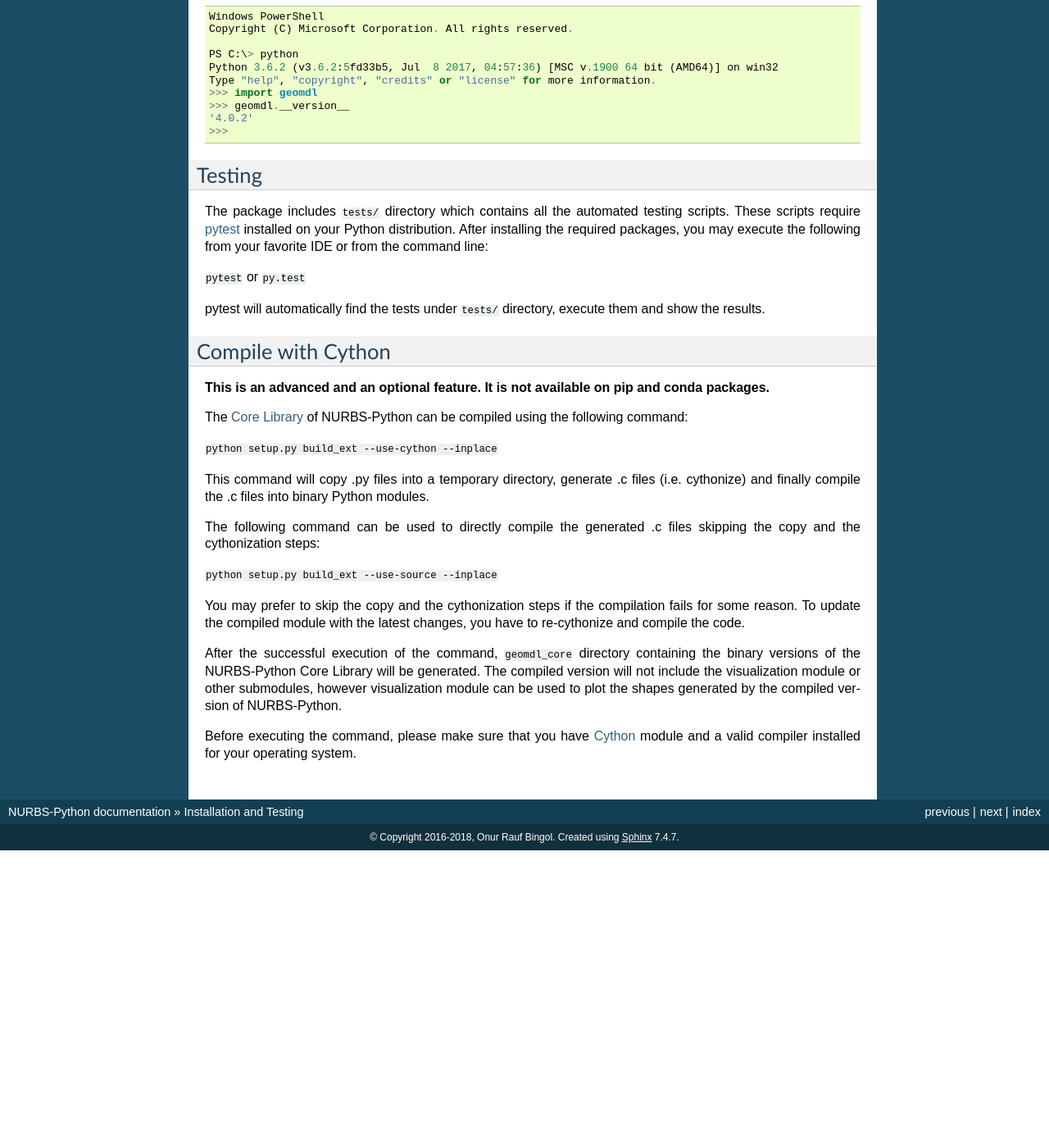
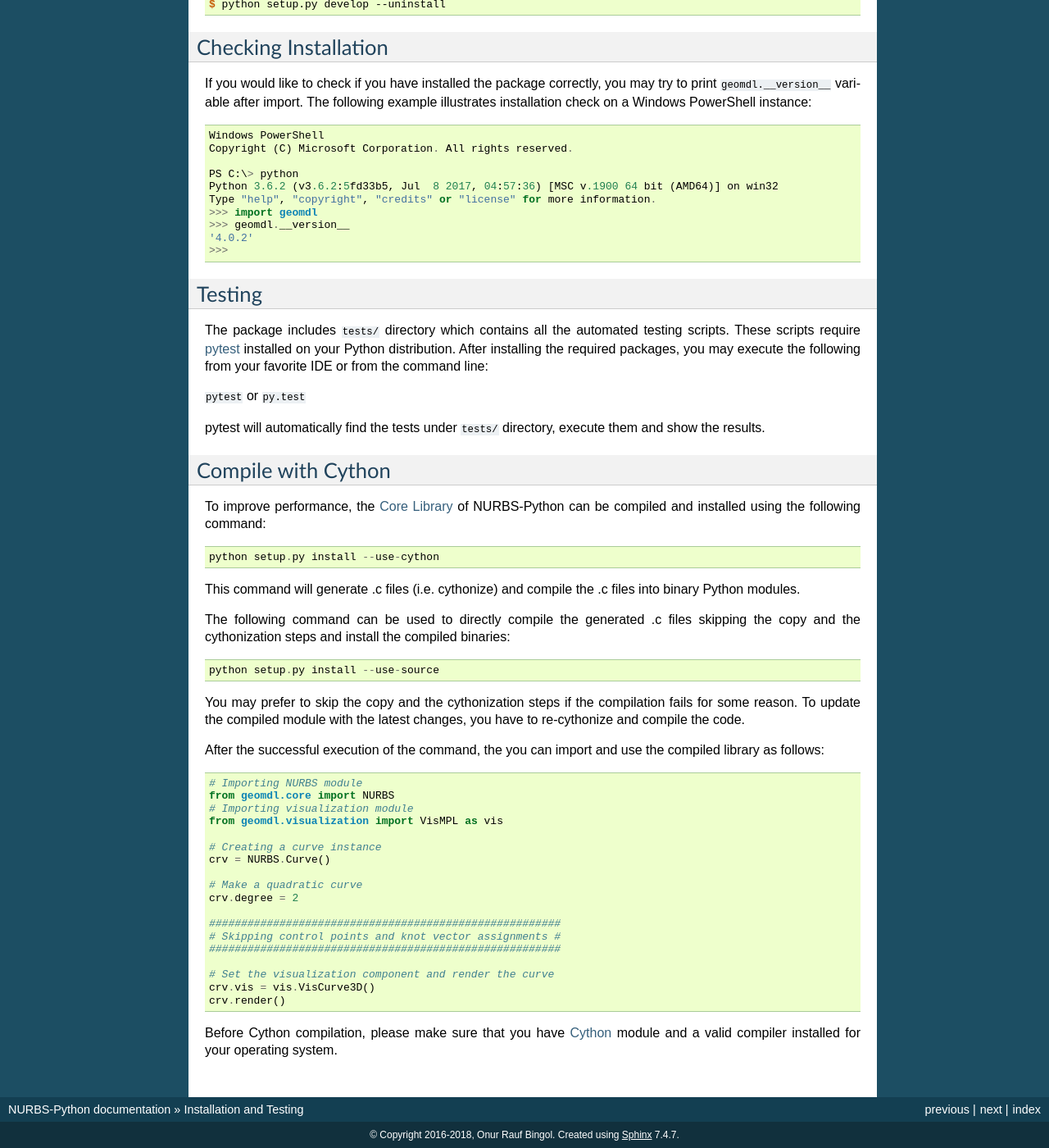
Before and after one commit to orbingol/NURBS-Python, a Sphinx documentation site: the page built from docs/install.rst, in a window 1280 px wide and 1400 px high, scrolled down 1282 px. Shown: the whole window at 82% size. Built offline with Sphinx 7.4.7, drawn with Linux system fonts in a browser that asks for light colours; formulas are drawn with MathJax 3; before the commit the page ends 2319 px from its top, so only the background shows below that; some of the changed text lies outside the part shown.

Commit message:
Update cython-compiled module docs

```diff
--- a/docs/install.rst
+++ b/docs/install.rst
@@ -11,11 +11,16 @@ Install via Pip
 The easiest method to install/upgrade NURBS-Python is using `pip <https://pip.pypa.io/en/stable/>`_. The following
 commands will download and install NURBS-Python from `Python Package Index <https://pypi.org/project/geomdl>`_.
 
-``pip install geomdl``
+.. code-block:: console
+
+    $ pip install geomdl
 
 Upgrading to the latest version:
 
-``pip install geomdl --upgrade``
+
+.. code-block:: console
+
+    $ pip install geomdl --upgrade
 
 Install via Conda
 =================
@@ -25,11 +30,15 @@ NURBS-Python can also be installed/upgraded via `conda <https://conda.io/>`_ pac
 
 To install:
 
-``conda install -c orbingol geomdl``
+.. code-block:: console
+
+    $ conda install -c orbingol geomdl
 
 To upgrade:
 
-``conda upgrade -c orbingol geomdl``
+.. code-block:: console
+
+    $ conda upgrade -c orbingol geomdl
 
 If you are experiencing problems with this method, you can try to upgrade ``conda`` package itself before
 installing the NURBS-Python library.
@@ -42,21 +51,33 @@ The initial step of the manual install is cloning the repository via ``git`` or
 which will take care of the installation and automatically copy/link the required files to your Python distribution's
 *site-packages* directory.
 
-The following command will copy NURBS-Python package to your Python distribution's *site-packages* directory:
+To install NURBS-Python manually
 
-``python setup.py install``
+.. code-block:: console
+
+    $ python setup.py install
 
 To upgrade, please pull the latest commits from the repository via ``git pull --rebase`` and then execute the above
-installation command.
+command.
 
-If you don't prefer copying for some reason (e.g. extension development, bug fixing and/or testing), you may run the
-following from the command line to generate a link to the directory where you cloned NURBS-Python package inside your
-Python distribution's *site-packages* directory:
+Development Mode
+================
 
-``python setup.py develop``
+The following command enables development mode by creating a link from the directory where you cloned NURBS-Python
+repository to your Python distribution's *site-packages* directory:
+
+.. code-block:: console
+
+    $ python setup.py develop
 
 Since this command only generates a link to the library directory, pulling the latest commits from the repository
 would be enough to update the library to the latest version.
+
+To disable development mode:
+
+.. code-block:: console
+
+    $ python setup.py develop --uninstall
 
 Checking Installation
 =====================
@@ -89,27 +110,47 @@ pytest will automatically find the tests under ``tests/`` directory, execute the
 Compile with Cython
 ===================
 
-**This is an advanced and an optional feature. It is not available on pip and conda packages.**
+To improve performance, the :doc:`Core Library <modules>` of NURBS-Python can be compiled and installed using the
+following command:
 
-The :doc:`Core Library <modules>` of NURBS-Python can be compiled using the following command:
+.. code-block::
 
-``python setup.py build_ext --use-cython --inplace``
+    python setup.py install --use-cython
 
-This command will copy .py files into a temporary directory, generate .c files (i.e. cythonize) and finally compile the
-.c files into binary Python modules.
+This command will generate .c files (i.e. cythonize) and compile the .c files into binary Python modules.
 
 The following command can be used to directly compile the generated .c files skipping the copy and the cythonization
-steps:
+steps and install the compiled binaries:
 
-``python setup.py build_ext --use-source --inplace``
+.. code-block::
+
+    python setup.py install --use-source
 
 You may prefer to skip the copy and the cythonization steps if the compilation fails for some reason. To update the
 compiled module with the latest changes, you have to re-cythonize and compile the code.
 
-After the successful execution of the command, ``geomdl_core`` directory containing the binary versions of the
-NURBS-Python Core Library will be generated. The compiled version will not include the visualization module or other
-submodules, however visualization module can be used to plot the shapes generated by the compiled version of
-NURBS-Python.
+After the successful execution of the command, the you can import and use the compiled library as follows:
 
-Before executing the command, please make sure that you have `Cython <https://cython.org/>`_ module and a valid compiler
+.. code-block:: python
+
+    # Importing NURBS module
+    from geomdl.core import NURBS
+    # Importing visualization module
+    from geomdl.visualization import VisMPL as vis
+
+    # Creating a curve instance
+    crv = NURBS.Curve()
+
+    # Make a quadratic curve
+    crv.degree = 2
+
+    #######################################################
+    # Skipping control points and knot vector assignments #
+    #######################################################
+
+    # Set the visualization component and render the curve
+    crv.vis = vis.VisCurve3D()
+    crv.render()
+
+Before Cython compilation, please make sure that you have `Cython <https://cython.org/>`_ module and a valid compiler
 installed for your operating system.
```
